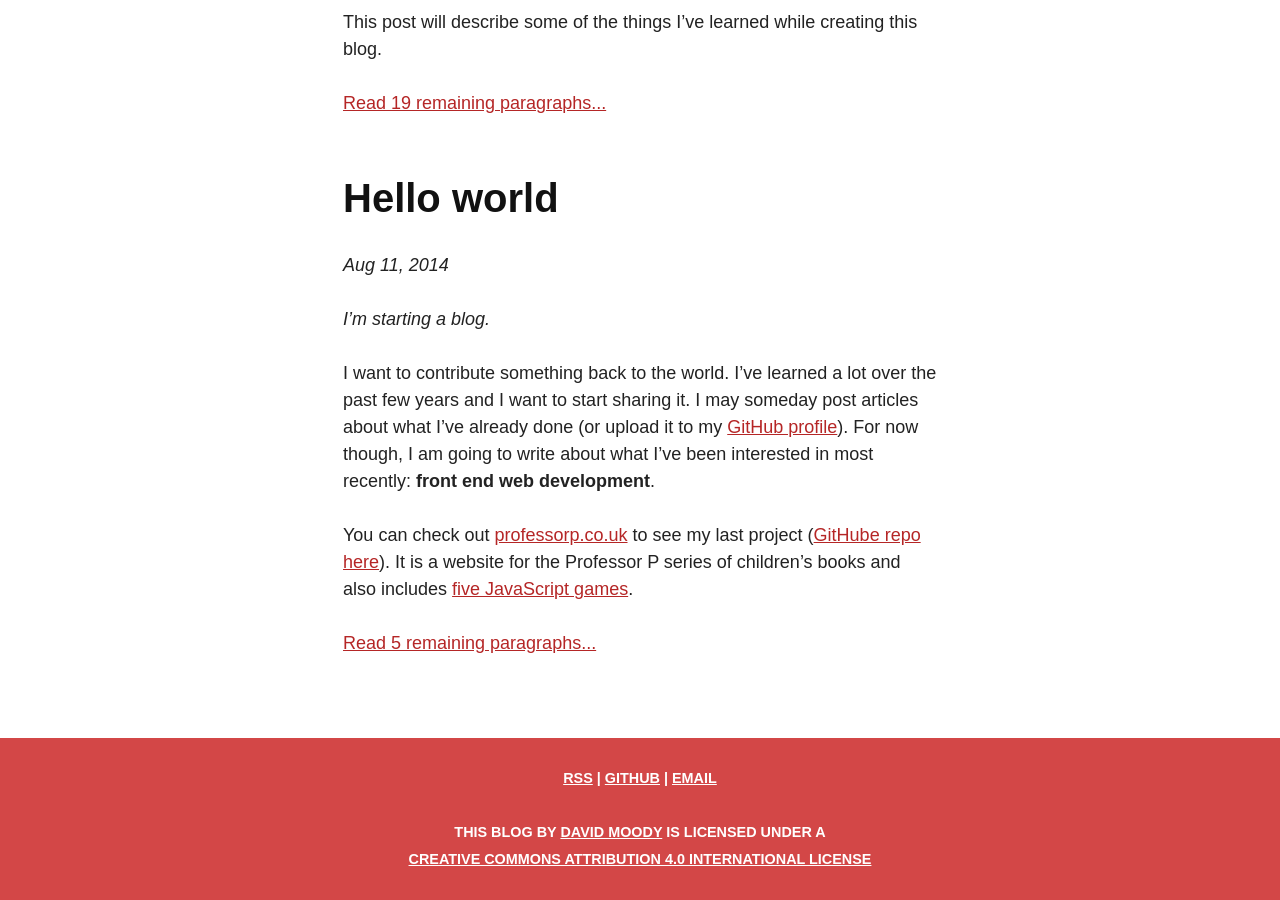
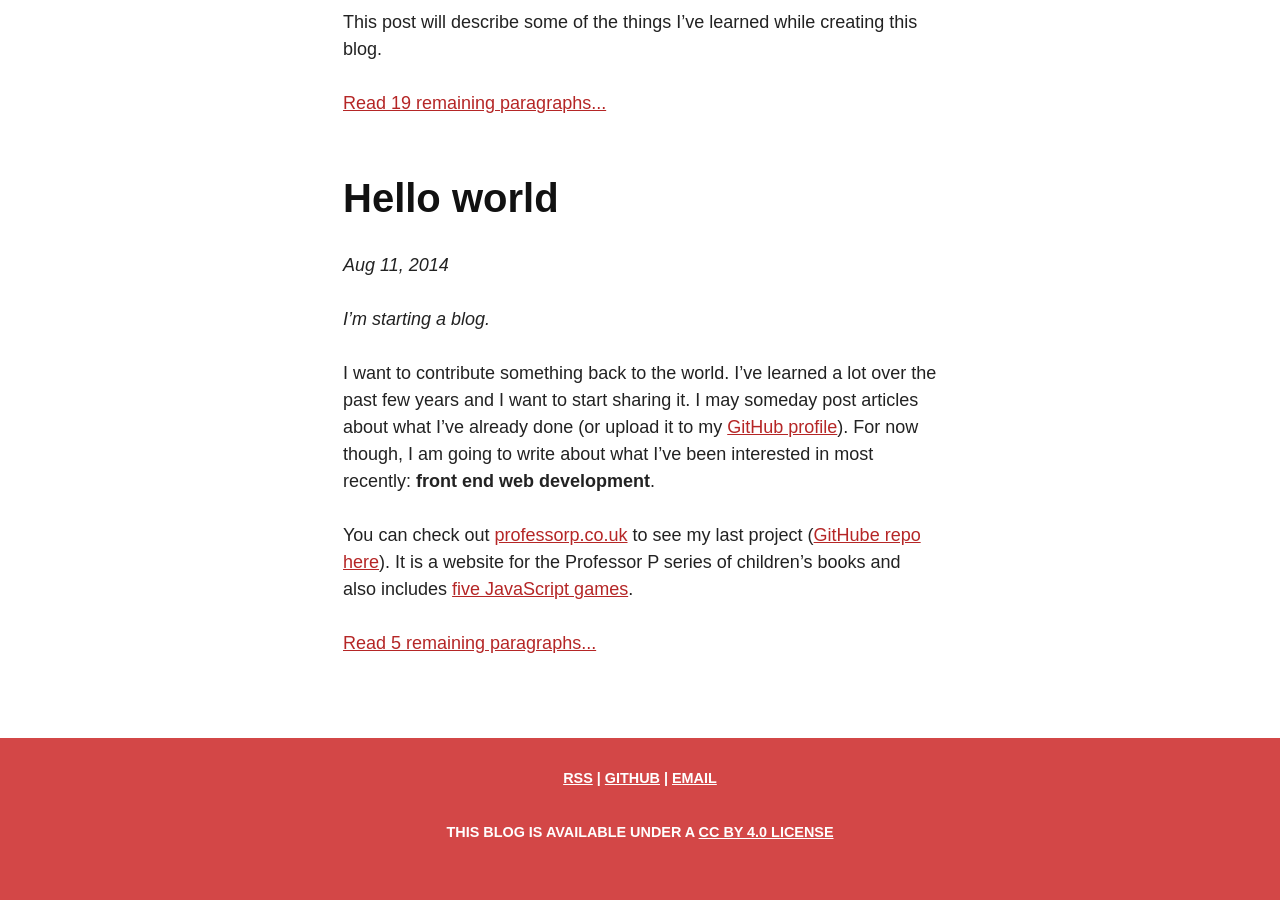
Before and after one commit to davidxmoody/davidxmoody.com, a Jekyll site: the page built from index.html, in a window 1280 px wide and 900 px high, scrolled down 1044 px. Built offline with Jekyll 4.4.1, drawn with Linux system fonts in a browser that asks for light colours; the list of posts is cut into pages by our own code.

Commit message:
Shortened CC BY license

```diff
--- a/_layouts/default.html
+++ b/_layouts/default.html
@@ -33,10 +33,10 @@
   </p>
   <p>
     <!--<a rel="license" href="http://creativecommons.org/licenses/by/4.0/"><img alt="Creative Commons Licence" style="border-width:0" src="https://i.creativecommons.org/l/by/4.0/80x15.png" /></a><br>-->
-    <span xmlns:dct="http://purl.org/dc/terms/" href="http://purl.org/dc/dcmitype/Text" property="dct:title" rel="dct:type">This blog</span> by
-    <a xmlns:cc="http://creativecommons.org/ns#" href="{{ site.url }}" property="cc:attributionName" rel="cc:attributionURL">David Moody</a> is licensed under a
-    <br>
-    <a rel="license" href="http://creativecommons.org/licenses/by/4.0/">Creative Commons Attribution 4.0 International License</a>
+    <!--<span xmlns:dct="http://purl.org/dc/terms/" href="http://purl.org/dc/dcmitype/Text" property="dct:title" rel="dct:type">This blog</span> by
+    <a xmlns:cc="http://creativecommons.org/ns#" href="{{ site.url }}" property="cc:attributionName" rel="cc:attributionURL">David Moody</a> is licensed under a <br>-->
+    This blog is available under a
+    <a rel="license" href="http://creativecommons.org/licenses/by/4.0/">CC BY 4.0 License</a>
   </p>
 </footer>
 
```
